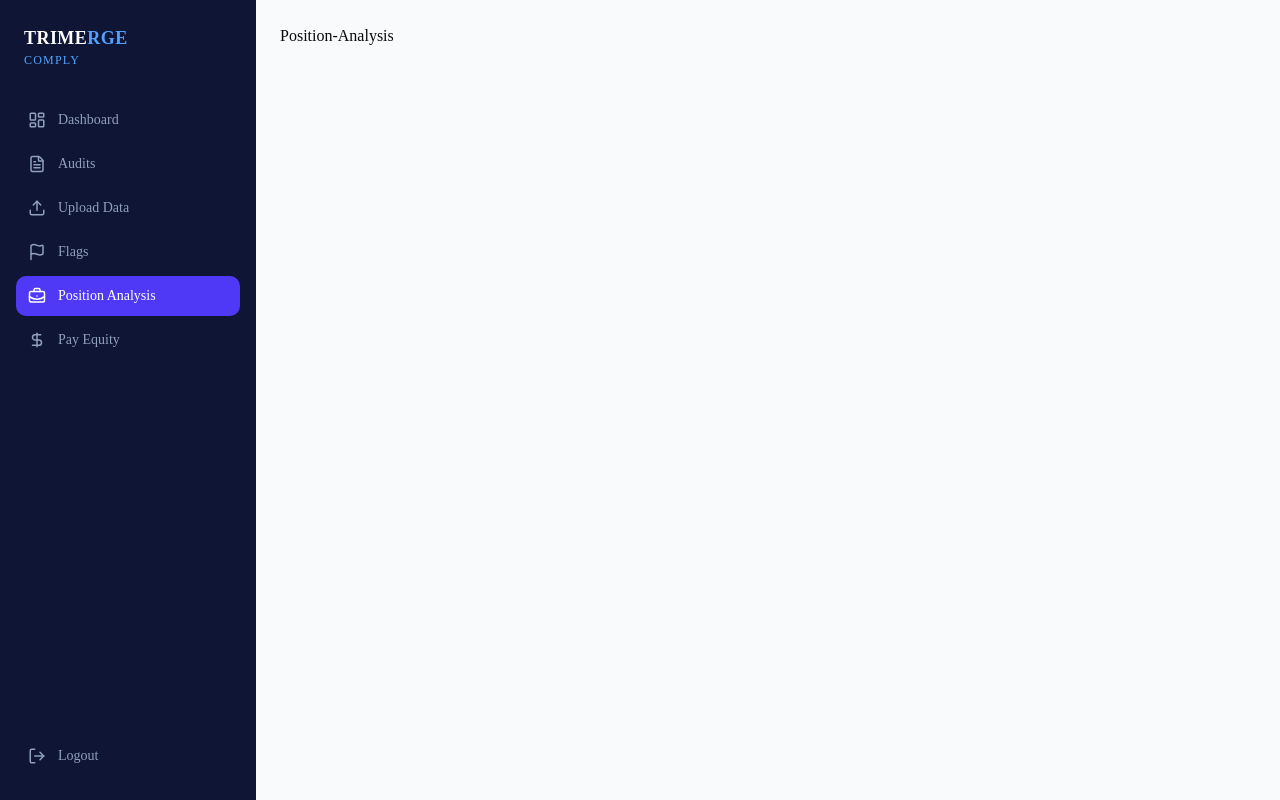
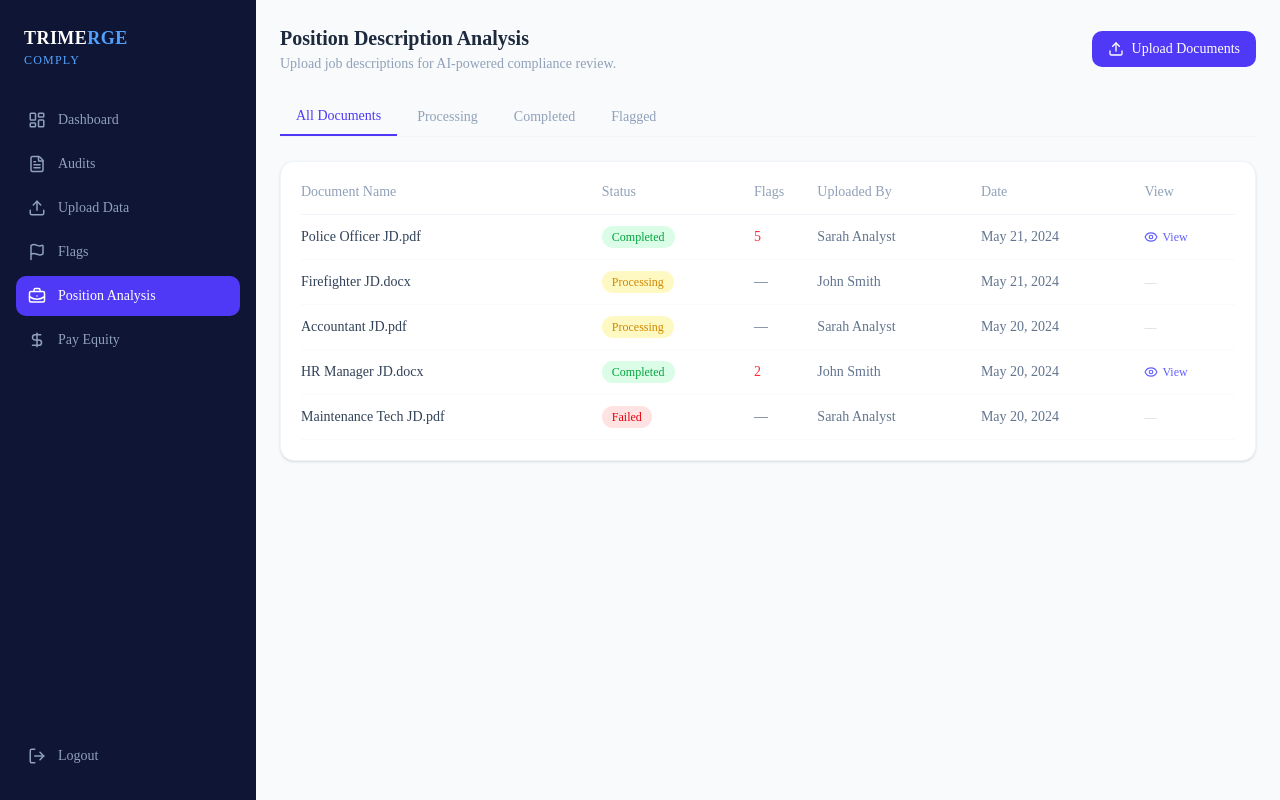
Before and after one commit to TriMergeTech/trimerge-comply, a Next.js app in the folder frontend/: page /position-analysis in a window 1280 px wide. Built offline with nearby package versions, Linux system fonts and the light colour scheme.

Commit message:
feat: position analysis page with document tabs, upload button and filtered documents table

```diff
--- a/frontend/app/position-analysis/page.tsx
+++ b/frontend/app/position-analysis/page.tsx
@@ -1,7 +1,41 @@
+'use client'
+
+import { useState } from 'react'
+import { Upload } from 'lucide-react'
+import DocumentTabs from '@/components/position-analysis/DocumentsTable'
+import DocumentsTable from '@/components/position-analysis/DocumentTabs'
+
 export default function PositionAnalysis() {
+  // Track active tab to filter documents table
+  const [activeTab, setActiveTab] = useState('All Documents')
+
   return (
-    <div>
-      <h1>Position-Analysis</h1>
+    <div className="flex flex-col gap-6">
+
+      {/* Page header */}
+      <div className="flex flex-col gap-1 sm:flex-row sm:items-center sm:justify-between">
+        <div>
+          <h2 className="text-slate-800 font-semibold text-xl">
+            Position Description Analysis
+          </h2>
+          <p className="text-slate-400 text-sm mt-0.5">
+            Upload job descriptions for AI-powered compliance review.
+          </p>
+        </div>
+
+        {/* Upload documents button */}
+        <button className="flex items-center gap-2 bg-indigo-600 hover:bg-indigo-700 text-white text-sm font-medium px-4 py-2 rounded-lg transition-colors w-fit">
+          <Upload size={16} />
+          Upload Documents
+        </button>
+      </div>
+
+      {/* Document tabs */}
+      <DocumentTabs onTabChange={setActiveTab} />
+
+      {/* Documents table */}
+      <DocumentsTable activeTab={activeTab} />
+
     </div>
   )
 }
--- /dev/null
+++ b/frontend/components/position-analysis/DocumentTabs.tsx
@@ -0,0 +1,130 @@
+'use client'
+
+// Documents table component
+// Displays uploaded job descriptions with status, flags and actions
+
+import { Eye } from 'lucide-react'
+
+// Temporary mock data — will be replaced with real API data later
+const documents = [
+  {
+    name: 'Police Officer JD.pdf',
+    status: 'Completed',
+    flags: 5,
+    uploadedBy: 'Sarah Analyst',
+    date: 'May 21, 2024',
+  },
+  {
+    name: 'Firefighter JD.docx',
+    status: 'Processing',
+    flags: null,
+    uploadedBy: 'John Smith',
+    date: 'May 21, 2024',
+  },
+  {
+    name: 'Accountant JD.pdf',
+    status: 'Processing',
+    flags: null,
+    uploadedBy: 'Sarah Analyst',
+    date: 'May 20, 2024',
+  },
+  {
+    name: 'HR Manager JD.docx',
+    status: 'Completed',
+    flags: 2,
+    uploadedBy: 'John Smith',
+    date: 'May 20, 2024',
+  },
+  {
+    name: 'Maintenance Tech JD.pdf',
+    status: 'Failed',
+    flags: null,
+    uploadedBy: 'Sarah Analyst',
+    date: 'May 20, 2024',
+  },
+]
+
+// Status color mapping
+function getStatusColor(status: string) {
+  switch (status) {
+    case 'Completed': return 'bg-green-100 text-green-600'
+    case 'Processing': return 'bg-yellow-100 text-yellow-600'
+    case 'Failed': return 'bg-red-100 text-red-600'
+    default: return 'bg-slate-100 text-slate-500'
+  }
+}
+
+type DocumentsTableProps = {
+  activeTab: string
+}
+
+export default function DocumentsTable({ activeTab }: DocumentsTableProps) {
+  // Filter documents based on active tab
+  const filteredDocuments = documents.filter((doc) => {
+    if (activeTab === 'All Documents') return true
+    if (activeTab === 'Flagged') return doc.flags !== null && doc.flags > 0
+    return doc.status === activeTab
+  })
+
+  return (
+    <div className="bg-white rounded-xl shadow-sm border border-slate-100 p-5">
+
+      {/* Scrollable wrapper for mobile */}
+      <div className="overflow-x-auto">
+        <table className="w-full text-sm">
+
+          {/* Table headers */}
+          <thead>
+            <tr className="text-slate-400 text-left border-b border-slate-100">
+              <th className="pb-3 font-medium">Document Name</th>
+              <th className="pb-3 font-medium">Status</th>
+              <th className="pb-3 font-medium">Flags</th>
+              <th className="pb-3 font-medium">Uploaded By</th>
+              <th className="pb-3 font-medium">Date</th>
+              <th className="pb-3 font-medium">View</th>
+            </tr>
+          </thead>
+
+          {/* Table rows */}
+          <tbody>
+            {filteredDocuments.map((doc, index) => (
+              <tr
+                key={index}
+                className="border-b border-slate-50 hover:bg-slate-50 transition-colors"
+              >
+                <td className="py-3 text-slate-700 font-medium">{doc.name}</td>
+                <td className="py-3">
+                  {/* Status badge */}
+                  <span className={`px-2.5 py-1 rounded-full text-xs font-medium ${getStatusColor(doc.status)}`}>
+                    {doc.status}
+                  </span>
+                </td>
+                <td className="py-3 text-slate-500">
+                  {doc.flags !== null ? (
+                    <span className="text-red-500 font-medium">{doc.flags}</span>
+                  ) : (
+                    '—'
+                  )}
+                </td>
+                <td className="py-3 text-slate-500">{doc.uploadedBy}</td>
+                <td className="py-3 text-slate-500">{doc.date}</td>
+                <td className="py-3">
+                  {/* View button — only show for completed documents */}
+                  {doc.status === 'Completed' ? (
+                    <button className="flex items-center gap-1 text-indigo-500 hover:underline text-xs">
+                      <Eye size={14} />
+                      View
+                    </button>
+                  ) : (
+                    <span className="text-slate-300 text-xs">—</span>
+                  )}
+                </td>
+              </tr>
+            ))}
+          </tbody>
+
+        </table>
+      </div>
+    </div>
+  )
+}
--- /dev/null
+++ b/frontend/components/position-analysis/DocumentsTable.tsx
@@ -0,0 +1,40 @@
+'use client'
+
+// Document tabs component
+// Filters documents by status: All, Processing, Completed, Flagged
+
+import { useState } from 'react'
+
+// Tab options
+const tabs = ['All Documents', 'Processing', 'Completed', 'Flagged']
+
+type DocumentTabsProps = {
+  onTabChange: (tab: string) => void
+}
+
+export default function DocumentTabs({ onTabChange }: DocumentTabsProps) {
+  const [activeTab, setActiveTab] = useState('All Documents')
+
+  function handleTabClick(tab: string) {
+    setActiveTab(tab)
+    onTabChange(tab)
+  }
+
+  return (
+    <div className="flex gap-1 border-b border-slate-100">
+      {tabs.map((tab) => (
+        <button
+          key={tab}
+          onClick={() => handleTabClick(tab)}
+          className={`px-4 py-2 text-sm font-medium transition-colors ${
+            activeTab === tab
+              ? 'text-indigo-600 border-b-2 border-indigo-600'
+              : 'text-slate-400 hover:text-slate-600'
+          }`}
+        >
+          {tab}
+        </button>
+      ))}
+    </div>
+  )
+}
```
